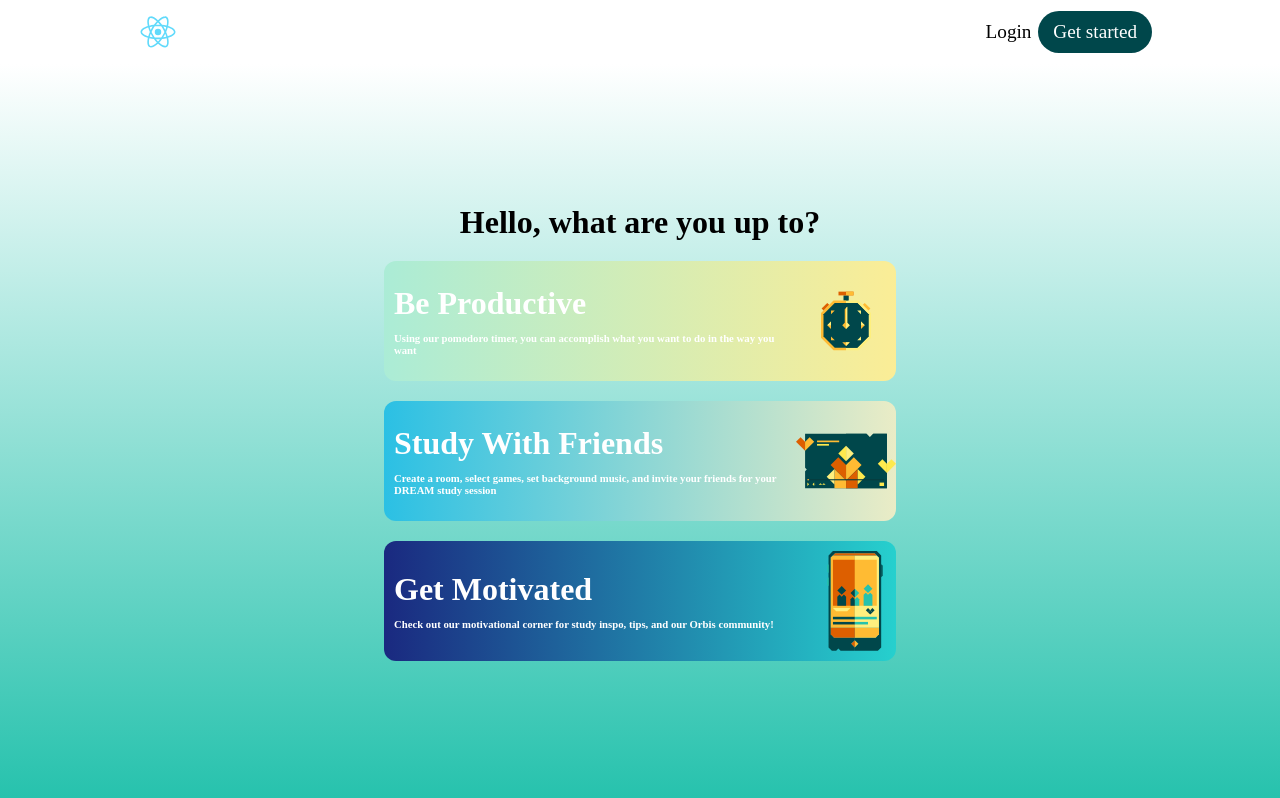
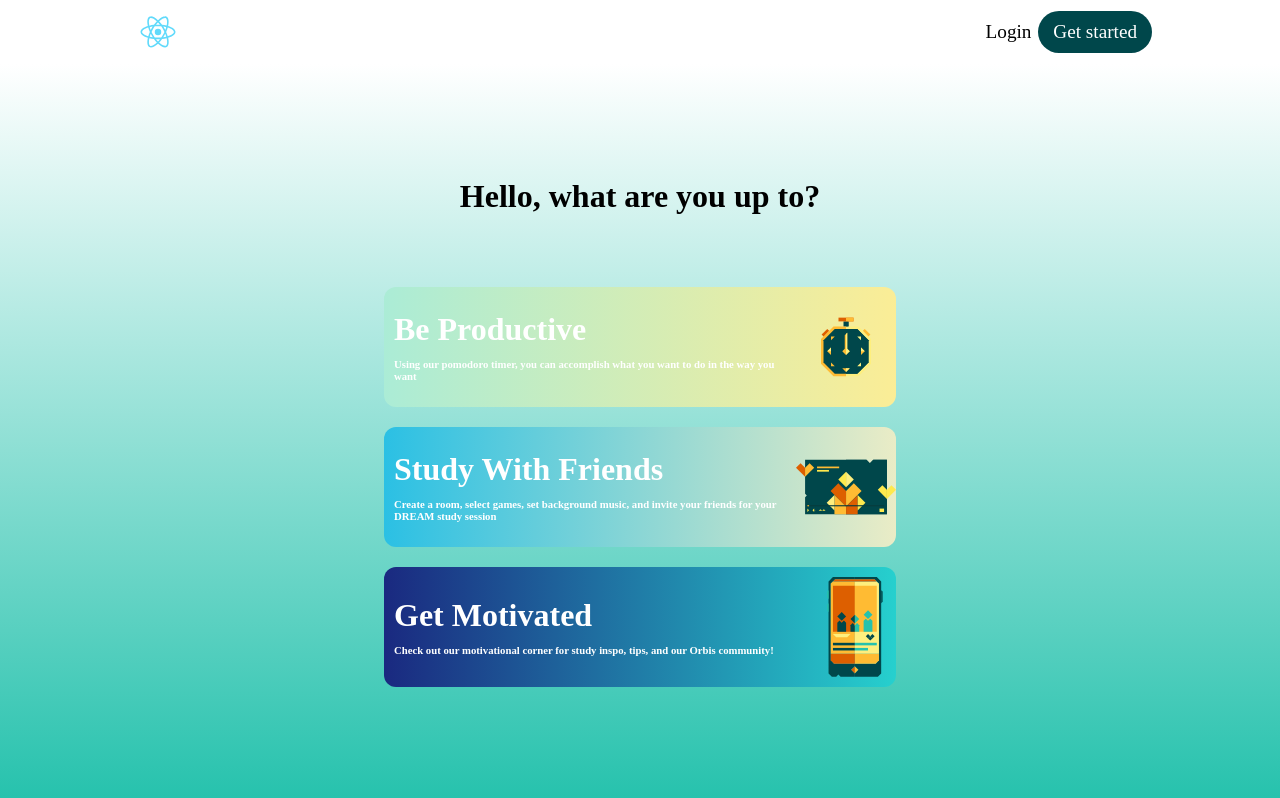
Before and after one commit to mellieho9/orbis, a React (Create React App) app in the folder client/: page / in a window 1280 px wide. Built offline with nearby package versions, Linux system fonts and the light colour scheme.

Commit message:
final css changed for landing

```diff
--- a/client/src/components/Landing/Landing.css
+++ b/client/src/components/Landing/Landing.css
@@ -1,15 +1,3 @@
-
-.background{
-    height: 92vh;
-    display: flex;
-    flex-direction: column;
-    align-items: center;
-    justify-content: center;
-    flex-wrap: wrap;
-    gap: 20px;
-
-
-}
 
 .landing{
     height: 92vh;
@@ -19,11 +7,17 @@
     align-items: center;
     justify-content: center;
     flex-wrap: wrap;
-    gap: 20px;
+    gap: 9vh;
 
 
 }
 
+.landing .container {
+    height: 50vh;
+    display: flex;
+    flex-direction: column;
+    justify-content: space-between;
+}
 
  .landing .productive{
         background-image: linear-gradient(to right, #ABECD6 , #FBED96);
--- a/client/src/components/Landing/Landing.js
+++ b/client/src/components/Landing/Landing.js
@@ -10,6 +10,7 @@ const Landing = () => {
         <div className = "landing">
             <h1>Hello, what are you up to?</h1>
 
+         <div className="container">
 
          <div className="productive">
 
@@ -45,6 +46,7 @@ const Landing = () => {
 
 
 
+         </div>
      </div>
 
 
```
